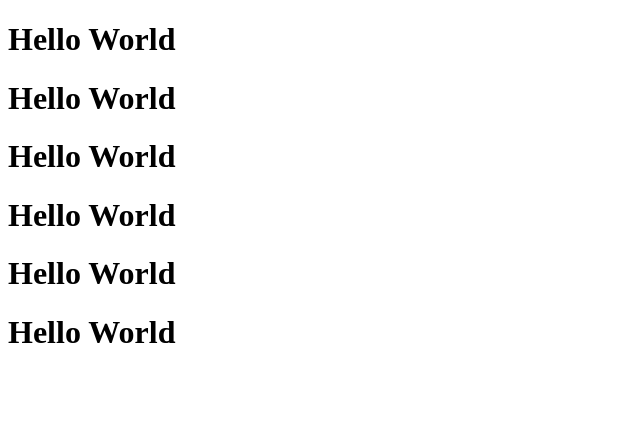
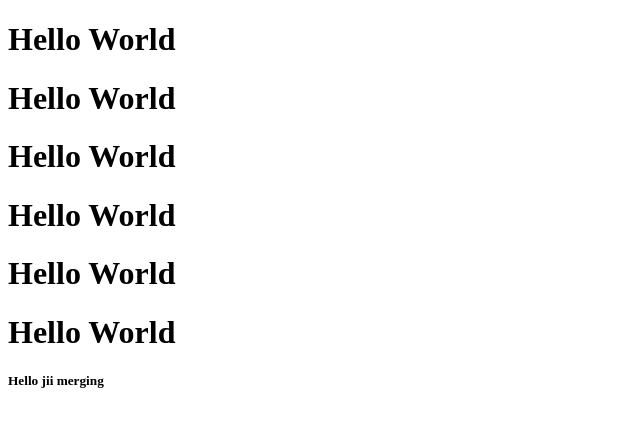
Before and after one commit to sandeepkumarhd/sandeepkumarhd, a plain HTML site: page index.html in a window 1280 px wide. Shown: the whole page, without its empty margins (0-640 px from the left). Drawn offline with Linux system fonts and the light colour scheme.

Commit message:
add someting to merge

```diff
--- a/index.html
+++ b/index.html
@@ -12,5 +12,7 @@
     <h1>Hello World</h1>
     <h1>Hello World</h1>
     <h1>Hello World</h1>
+
+    <h5>Hello jii merging</h5>
   </body>
 </html>
```
